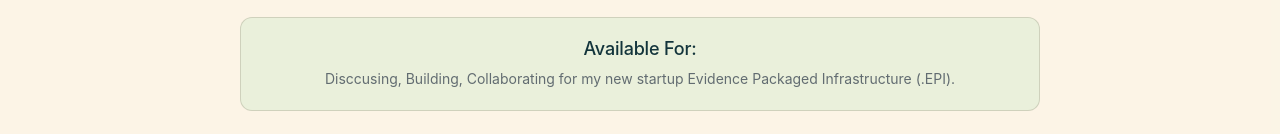
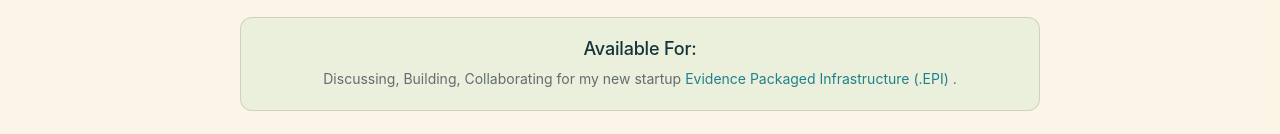
Before and after one commit to mohdibrahimaiml/portfolio-, a plain HTML site: page index.html in a window 1280 px wide. Shown: the part 1054-1188 px from the top of the page. Drawn offline with Linux system fonts and the light colour scheme; a web font is replaced by a local one.

Commit message:
Revise availability text and add startup link
Updated availability section to include a link to the new startup.

```diff
--- a/index.html
+++ b/index.html
@@ -86,9 +86,15 @@
                         I run small businesses to stay sharp on ops and execution: XCL3NT (AI-aware commerce) and Velroy Eagle Ventures (trade/logistics). When code ships with dashboards, tests, and rollback buttons — that's my happy place.
                     </p>
                     <div class="about-availability">
-                        <h3 class="availability-title">Available For:</h3>
-                        <p class="availability-text">Disccusing, Building, Collaborating for my new startup Evidence Packaged Infrastructure (.EPI).</p>
-                    </div>
+    <h3 class="availability-title">Available For:</h3>
+    <p class="availability-text">
+        Discussing, Building, Collaborating for my new startup
+        <a href="https://epi-official.vercel.app" target="_blank" rel="noopener">
+            Evidence Packaged Infrastructure (.EPI)
+        </a>.
+    </p>
+</div>
+
                     <div class="about-details">
                         <div class="detail-item">
                             <i class="fas fa-map-marker-alt"></i>
```
